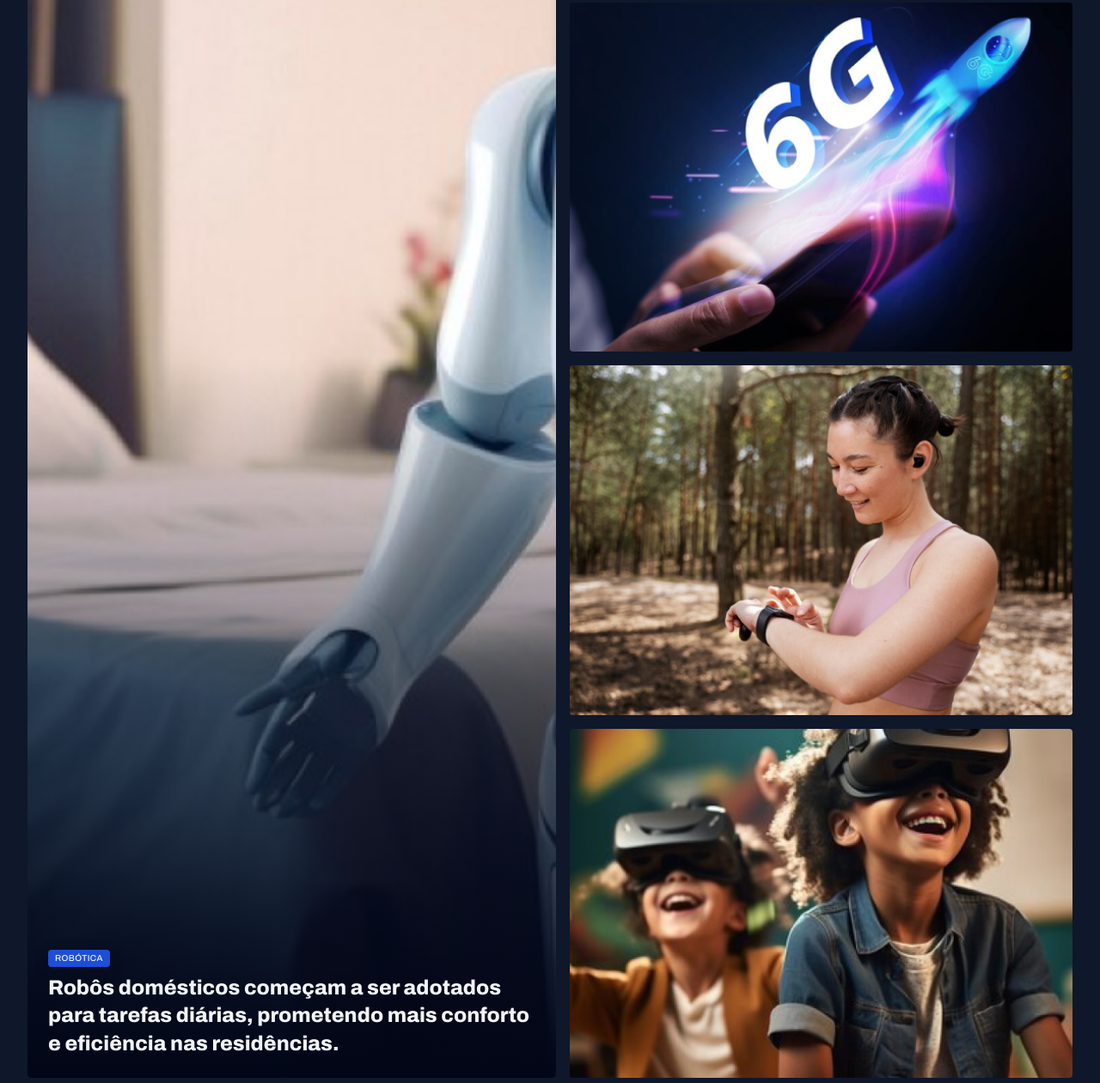
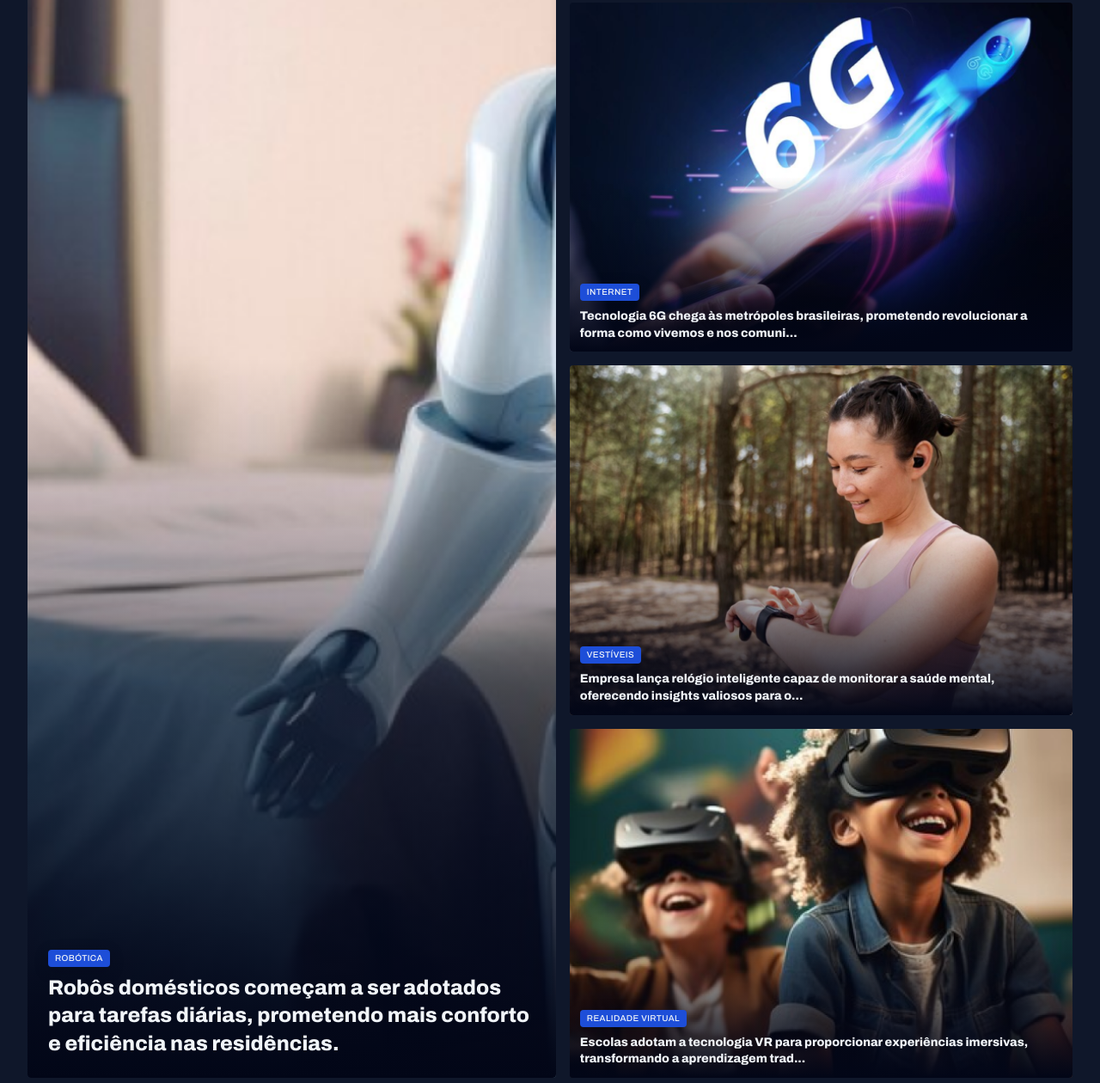
Before and after one commit to crisfeitosa/portal-de-noticias, a plain HTML site: page index.html in a window 1280 px wide. Shown: the part 584-1844 px from the top of the page at 86% size. Drawn offline with Linux system fonts and the light colour scheme.

Commit message:
Finalizando a seção destaques

```diff
--- a/index.html
+++ b/index.html
@@ -45,7 +45,8 @@
   <main class="grid container">
     <section id="featured" class="grid grid-flow-col gap-16">
       <figure class="card">
-        <img src="assets/images/Image 01.png" alt="">
+        <img src="assets/images/Image 01.png" alt="Robôs domésticos começam a ser adotados para tarefas diárias, prometendo mais conforto e
+                eficiência nas residências.">
 
         <figcaption>
           <span class="content-tag">robótica</span>
@@ -59,21 +60,56 @@
       </figure>
 
       <div class="grid grid-cols-2 gap-16">
-        <div>
-          <img src="assets/images/Image 02.png" alt="">
-        </div>
+        <figure class="card">
+          <img src="assets/images/Image 02.png"
+            alt="Novo Smartphone Projetor 3D chega ao mercado, transformando a forma como vemos nossas telas!">
 
-        <div>
-          <img src="assets/images/Image 03.png" alt="">
-        </div>
+          <figcaption>
+            <span class="content-tag">hologramas</span>
+            <h2 class="text-lg">
+              Novo Smartphone Projetor 3D chega ao mercado, transformando a forma como vemos nossas telas!
+            </h2>
+          </figcaption>
+        </figure>
 
-        <div>
-          <img src="assets/images/Image 04.png" alt="">
-        </div>
+        <figure class="card">
+          <img src="assets/images/Image 03.png"
+            alt="Tecnologia 6G chega às metrópoles brasileiras, prometendo revolucionar a forma como vivemos e nos comunicamos.">
 
-        <div>
-          <img src="assets/images/Image 05.png" alt="">
-        </div>
+          <figcaption>
+            <span class="content-tag">internet</span>
+            <h2 class="text-lg">
+              Tecnologia 6G chega às metrópoles brasileiras, prometendo revolucionar a forma como vivemos e nos
+              comuni...
+            </h2>
+          </figcaption>
+        </figure>
+
+        <figure class="card">
+          <img src="assets/images/Image 04.png"
+            alt="Empresa lança relógio inteligente capaz de monitorar a saúde mental, oferecendo insights valiosos para o bem-estar pessoal.">
+
+          <figcaption>
+            <span class="content-tag">vestíveis</span>
+            <h2 class="text-lg">
+              Empresa lança relógio inteligente capaz de monitorar a saúde mental, oferecendo insights valiosos para
+              o...
+            </h2>
+          </figcaption>
+        </figure>
+
+        <figure class="card">
+          <img src="assets/images/Image 05.png"
+            alt="Escolas adotam a tecnologia VR para proporcionar experiências imersivas, transformando a aprendizagem tradicional.">
+
+          <figcaption>
+            <span class="content-tag">realidade virtual</span>
+            <h2 class="text-lg">
+              Escolas adotam a tecnologia VR para proporcionar experiências imersivas, transformando a aprendizagem
+              trad...
+            </h2>
+          </figcaption>
+        </figure>
       </div>
     </section>
   </main>
--- a/styles/sections.css
+++ b/styles/sections.css
@@ -2,7 +2,6 @@
   img {
     height: 100%;
     object-fit: cover;
-    border-radius: 4px;
   }
 
   .card {
@@ -28,6 +27,10 @@
 
       padding: 24px;
 
+      &:has(.text-lg) {
+        padding: 12px;
+      }
+
       h2 {
         margin-top: 8px;
       }
```
